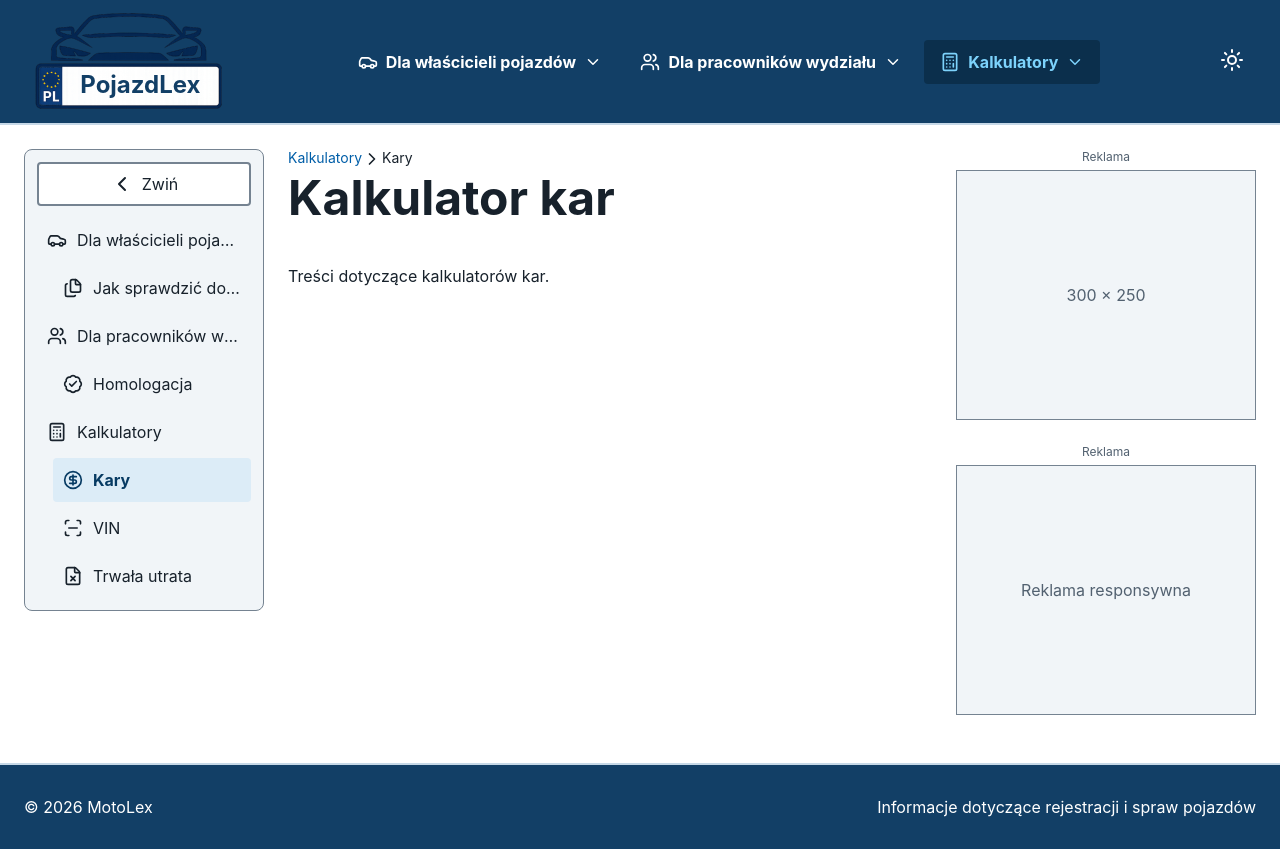
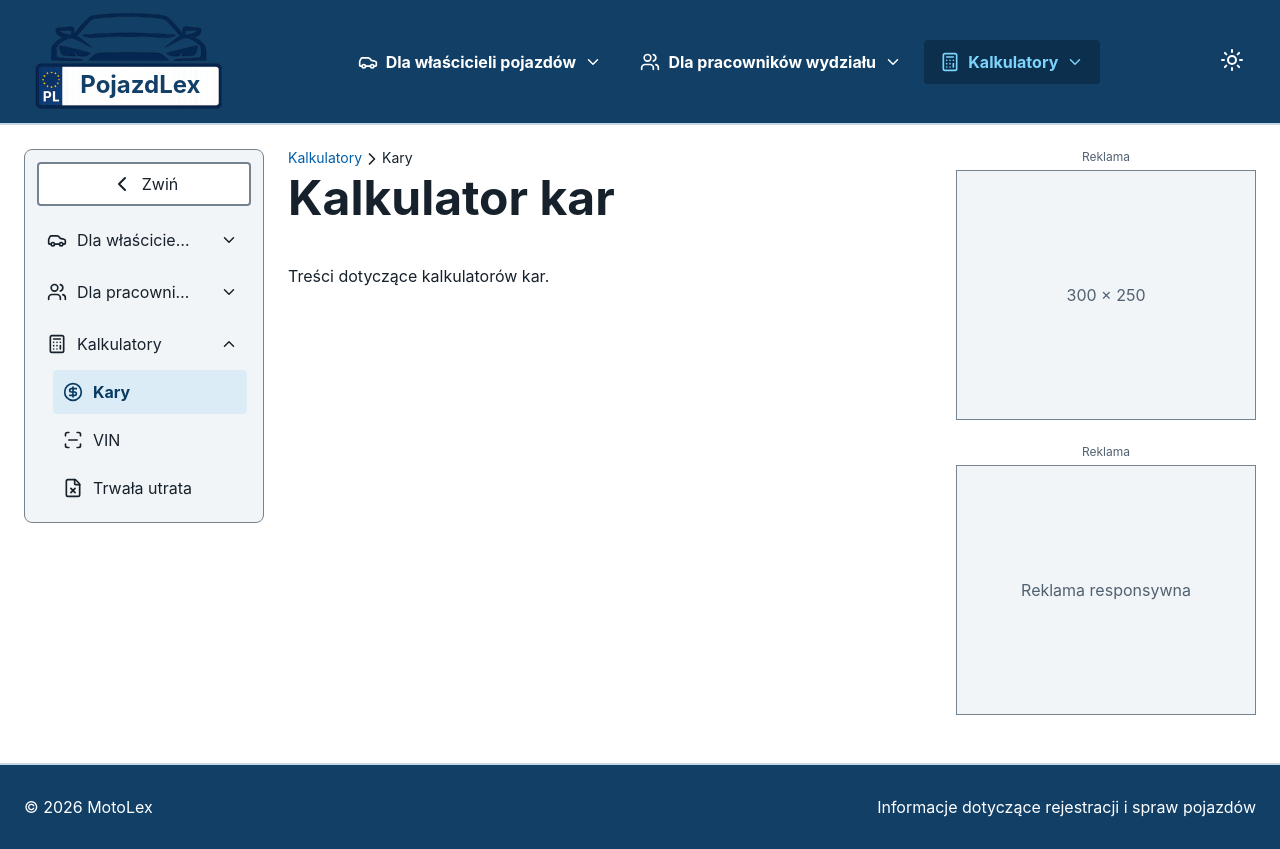
Before and after one commit to KonradKinok/MotoLex, a React (Vite) app: page /kalkulator/kary in a window 1280 px wide. Built offline with nearby package versions, Linux system fonts and the light colour scheme.

Commit message:
NavigationSide 13.08.2026

```diff
--- a/src/components/Breadcrumbs/Breadcrumbs.tsx
+++ b/src/components/Breadcrumbs/Breadcrumbs.tsx
@@ -6,7 +6,6 @@ import {
 } from "../globalFunctions/globalFunctions";
 import { navigationItems } from "../../config/navigationMain";
 import styles from "./Breadcrumbs.module.scss";
-import { logToConsole } from "../globalFunctions/console";
 
 export function Breadcrumbs() {
   const { pathname } = useLocation();
@@ -18,16 +17,12 @@ export function Breadcrumbs() {
   return (
     <nav className={styles.breadcrumbs} aria-label="Ścieżka nawigacyjna">
       <ol className={styles.list}>
-        {pathNames.map((path, index) => {
+        {pathNames.map((_, index) => {
           const isLast = index === pathNames.length - 1;
           const to = pathNames.slice(0, index + 1).join("");
           const item = findNavigationItem(navigationItems, to);
           const label = item?.label ?? to;
-          logToConsole("table", `[Breadcrumbs.tsx] [Breadcrumbs]-item`, [
-            path,
-            to,
-            label,
-          ]);
+
           return (
             <li className={styles.item} key={to}>
               {isLast ? (
--- a/src/components/NavigationSide/NavigationSide.tsx
+++ b/src/components/NavigationSide/NavigationSide.tsx
@@ -1,4 +1,6 @@
+import { useState, type Dispatch, type SetStateAction } from "react";
 import { ChevronLeft } from "lucide-react";
+import { useLocation } from "react-router";
 import { navigationItems } from "../../config/navigationMain";
 import { NavigationSideItem } from "./NavigationSideItem";
 import styles from "./NavigationSide.module.scss";
@@ -9,6 +11,16 @@ type NavigationSideProps = {
   isMobileMenuOpen: boolean;
   closeMobileMenu: () => void;
 };
+
+function getOpenItemPath(pathname: string): string | null {
+  const belongsToNavigation = navigationItems.some(
+    (item) =>
+      pathname === item.to || pathname.startsWith(`${item.to}/`),
+  );
+
+  return belongsToNavigation ? pathname : null;
+}
+
 //1088px mobile menu breakpoint
 export function NavigationSide({
   isSidebarCollapsed,
@@ -16,6 +28,34 @@ export function NavigationSide({
   isMobileMenuOpen,
   closeMobileMenu,
 }: NavigationSideProps) {
+  const { pathname } = useLocation();
+  const routeOpenItemPath = getOpenItemPath(pathname);
+  const [openItemOverride, setOpenItemOverride] = useState<{
+    pathname: string;
+    openItemPath: string | null;
+  } | null>(null);
+
+  const openItemPath =
+    openItemOverride?.pathname === pathname
+      ? openItemOverride.openItemPath
+      : routeOpenItemPath;
+
+  const setOpenItemPath: Dispatch<SetStateAction<string | null>> = (value) =>
+    setOpenItemOverride((currentOverride) => {
+      const currentOpenItemPath =
+        currentOverride?.pathname === pathname
+          ? currentOverride.openItemPath
+          : routeOpenItemPath;
+
+      const nextOpenItemPath =
+        typeof value === "function" ? value(currentOpenItemPath) : value;
+
+      return {
+        pathname,
+        openItemPath: nextOpenItemPath,
+      };
+    });
+
   const toggleButtonText = isSidebarCollapsed ? "Rozwiń" : "Zwiń";
   const ariaLabelText = `${toggleButtonText} menu boczne`;
 
@@ -41,10 +81,7 @@ export function NavigationSide({
         aria-expanded={!isSidebarCollapsed}
         onClick={toggleSidebarCollapsed}
       >
-        <ChevronLeft
-          className={styles.collapseButtonIcon}
-          aria-hidden="true"
-        />
+        <ChevronLeft className={styles.collapseButtonIcon} aria-hidden="true" />
         <span className={styles.collapseButtonText}>{toggleButtonText}</span>
       </button>
 
@@ -54,7 +91,10 @@ export function NavigationSide({
             <NavigationSideItem
               key={item.to}
               item={item}
+              openItemPath={openItemPath}
+              setOpenItemPath={setOpenItemPath}
               closeMobileMenu={closeMobileMenu}
+              isSidebarCollapsed={isSidebarCollapsed}
             />
           ))}
         </ul>
--- a/src/components/NavigationSide/NavigationSideItem.module.scss
+++ b/src/components/NavigationSide/NavigationSideItem.module.scss
@@ -3,7 +3,16 @@
   list-style: none;
 }
 
+.navigationItemHeader {
+  min-width: 0;
+  display: grid;
+  grid-template-columns: minmax(0, 1fr) auto;
+  align-items: stretch;
+  gap: 0.25rem;
+}
+
 .sidebarLink {
+  min-width: 0;
   min-height: 2.75rem;
   display: flex;
   align-items: center;
@@ -42,7 +51,56 @@
     opacity 140ms ease;
 }
 
+.submenuToggleButton {
+  width: 2.75rem;
+  min-height: 2.75rem;
+  display: grid;
+  place-items: center;
+  padding: 0;
+  color: var(--color-text);
+  background: transparent;
+  border-color: transparent;
+  border-radius: var(--radius-small);
+  opacity: 1;
+  transition:
+    width 220ms ease,
+    opacity 140ms ease,
+    border-width 220ms ease;
+
+  &:hover {
+    color: var(--color-active-text);
+    background: var(--color-active-background);
+  }
+}
+
+.submenuToggleIcon {
+  transition: transform 220ms ease;
+}
+
+.submenuToggleIconOpen {
+  transform: rotate(180deg);
+}
+
+.submenuContainer {
+  display: grid;
+  grid-template-rows: 0fr;
+  visibility: hidden;
+  transition:
+    grid-template-rows 220ms ease,
+    visibility 0s linear 220ms;
+}
+
+.submenuContainerOpen {
+  grid-template-rows: 1fr;
+  visibility: visible;
+  transition:
+    grid-template-rows 220ms ease,
+    visibility 0s;
+}
+
 .submenu {
+  min-height: 0;
+  overflow: hidden;
   display: grid;
   gap: 0.25rem;
   margin: 0.25rem 0 0;
@@ -62,6 +120,25 @@
   .submenu {
     padding-left: 0;
   }
+
+  .navigationItemHeader {
+    grid-template-columns: minmax(0, 1fr) 0;
+    gap: 0;
+  }
+
+  .submenuToggleButton {
+    width: 0;
+    overflow: hidden;
+    border-width: 0;
+    opacity: 0;
+    pointer-events: none;
+  }
+
+  .submenuContainer,
+  .submenuContainerOpen {
+    grid-template-rows: 0fr;
+    visibility: hidden;
+  }
 }
 
 @media (max-width: 68rem) {
@@ -75,12 +152,33 @@
     .submenu {
       padding-left: 1rem;
     }
+
+    .navigationItemHeader {
+      grid-template-columns: minmax(0, 1fr) auto;
+      gap: 0.25rem;
+    }
+
+    .submenuToggleButton {
+      width: 2.75rem;
+      border-width: 1px;
+      opacity: 1;
+      pointer-events: auto;
+    }
+
+    .submenuContainerOpen {
+      grid-template-rows: 1fr;
+      visibility: visible;
+    }
   }
 }
 
 @media (prefers-reduced-motion: reduce) {
   .sidebarText,
-  .submenu {
+  .submenu,
+  .submenuToggleButton,
+  .submenuToggleIcon,
+  .submenuContainer,
+  .submenuContainerOpen {
     transition: none;
   }
 }
--- a/src/components/NavigationSide/NavigationSideItem.tsx
+++ b/src/components/NavigationSide/NavigationSideItem.tsx
@@ -1,12 +1,15 @@
+import { useId, type Dispatch, type SetStateAction } from "react";
 import { NavLink } from "react-router";
-
+import { ChevronDown } from "lucide-react";
 import type { NavigationItem } from "../../config/navigationMain";
 import styles from "./NavigationSideItem.module.scss";
 
 type NavigationSideItemProps = {
   item: NavigationItem;
+  openItemPath: string | null;
+  setOpenItemPath: Dispatch<SetStateAction<string | null>>;
   closeMobileMenu: () => void;
-  level?: number;
+  isSidebarCollapsed: boolean;
 };
 
 function getNavigationLinkClassName(isActive: boolean) {
@@ -15,20 +18,65 @@ function getNavigationLinkClassName(isActive: boolean) {
     .join(" ");
 }
 
+function getParentPath(path: string): string | null {
+  const parentPath = path.split("/").slice(0, -1).join("/");
+
+  return parentPath || null;
+}
+
 export function NavigationSideItem({
   item,
+  openItemPath,
+  setOpenItemPath,
   closeMobileMenu,
-  level = 0,
+  isSidebarCollapsed,
 }: NavigationSideItemProps) {
+  const submenuId = useId();
   const ItemIcon = item.icon;
   const hasChildren = Boolean(item.children?.length);
+
+  const isSubmenuOpen =
+    hasChildren &&
+    (openItemPath === item.to ||
+      openItemPath?.startsWith(`${item.to}/`) === true);
+
+  function toggleSubmenu() {
+    setOpenItemPath((currentPath) => {
+      const isCurrentBranchOpen =
+        currentPath === item.to ||
+        currentPath?.startsWith(`${item.to}/`) === true;
+
+      if (isCurrentBranchOpen) {
+        return getParentPath(item.to);
+      }
+
+      return item.to;
+    });
+  }
+
+  function handleLinkClick() {
+    closeMobileMenu();
+
+    if (hasChildren) {
+      toggleSubmenu();
+    }
+  }
+
+  const submenuClassName = [
+    styles.submenuContainer,
+    isSubmenuOpen ? styles.submenuContainerOpen : "",
+  ]
+    .filter(Boolean)
+    .join(" ");
+
   return (
     <li className={styles.navigationItem}>
+      <div className={styles.navigationItemHeader}>
         <NavLink
           to={item.to}
-        end
-        onClick={closeMobileMenu}
-        title={`${item.label}`}
+          end={!isSidebarCollapsed}
+          onClick={handleLinkClick}
+          title={item.label}
           className={({ isActive }) => getNavigationLinkClassName(isActive)}
         >
           <ItemIcon
@@ -37,19 +85,61 @@ export function NavigationSideItem({
             strokeWidth={2}
             aria-hidden="true"
           />
+
           <span className={styles.sidebarText}>{item.label}</span>
         </NavLink>
+
         {hasChildren && (
-        <ul className={styles.submenu} aria-label={`Podmenu: ${item.label}`}>
+          <button
+            className={styles.submenuToggleButton}
+            type="button"
+            title={
+              isSubmenuOpen
+                ? `Zwiń podmenu: ${item.label}`
+                : `Rozwiń podmenu: ${item.label}`
+            }
+            aria-label={
+              isSubmenuOpen
+                ? `Zwiń podmenu: ${item.label}`
+                : `Rozwiń podmenu: ${item.label}`
+            }
+            aria-expanded={isSubmenuOpen}
+            aria-controls={submenuId}
+            onClick={toggleSubmenu}
+          >
+            <ChevronDown
+              className={[
+                styles.submenuToggleIcon,
+                isSubmenuOpen ? styles.submenuToggleIconOpen : "",
+              ]
+                .filter(Boolean)
+                .join(" ")}
+              size={18}
+              aria-hidden="true"
+            />
+          </button>
+        )}
+      </div>
+
+      {hasChildren && (
+        <div className={submenuClassName} aria-hidden={!isSubmenuOpen}>
+          <ul
+            id={submenuId}
+            className={styles.submenu}
+            aria-label={`Podmenu: ${item.label}`}
+          >
             {item.children?.map((child) => (
               <NavigationSideItem
                 key={child.to}
                 item={child}
-              level={level + 1}
+                openItemPath={openItemPath}
+                setOpenItemPath={setOpenItemPath}
                 closeMobileMenu={closeMobileMenu}
+                isSidebarCollapsed={isSidebarCollapsed}
               />
             ))}
           </ul>
+        </div>
       )}
     </li>
   );
--- a/src/components/globalFunctions/globalFunctions.ts
+++ b/src/components/globalFunctions/globalFunctions.ts
@@ -2,8 +2,8 @@ import { navigationItems } from "../../config/navigationMain";
 import type { NavigationItem } from "../../config/navigationMain";
 import { logToConsole } from "./console";
 // Get the path names from a patch name
-export function getPathNames(patchname: string): string[] {
-  const pathParts = patchname
+export function getPathNames(pathname: string): string[] {
+  const pathParts = pathname
     .split("/")
     .filter(Boolean)
     .map((part) => `/${part}`);
```
Lines whose indentation alone changed are shown as unchanged.
